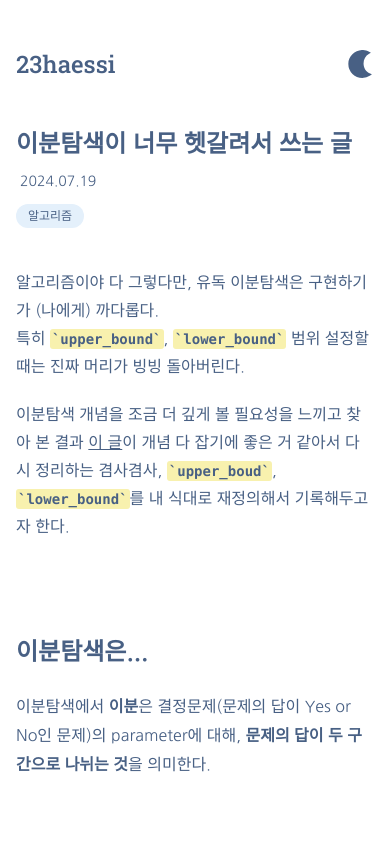
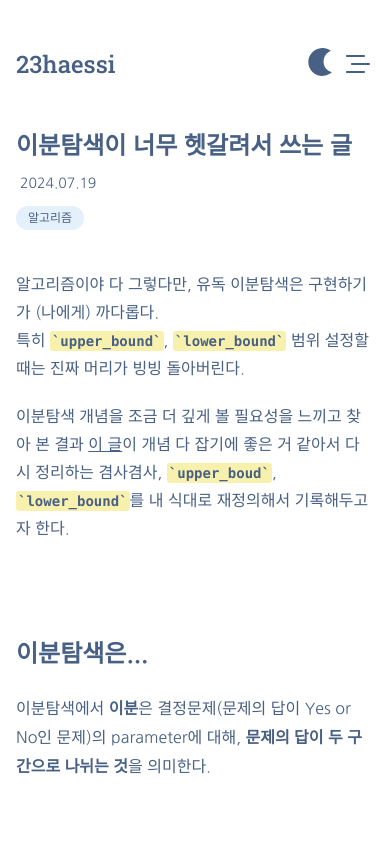
Before and after one commit to hyeju1123/haessi, a Next.js app: page /posts/binarySearch240719 in a window 390 px wide. Shown: the top 844 px of the page. Built offline with nearby package versions, Linux system fonts and the light colour scheme.

Commit message:
feat: Implement tags drawer in mobile view

```diff
--- a/src/app/layout.tsx
+++ b/src/app/layout.tsx
@@ -5,6 +5,9 @@ import "./globals.css";
 import Tags from "@/components/Tags";
 import Header from "@/components/Header";
 import Footer from "@/components/Footer";
+import TagsDrawer from "@/components/TagsDrawer";
+import TagsDrawerWrapper from "@/components/TagsDrawerWrapper";
+
 import TagsProvider from "@/provider/TagsProvider";
 import ThemeProvider from "@/provider/ThemeProvider";
 
@@ -28,10 +31,12 @@ export default function RootLayout({
 }>) {
   return (
     <html lang="en" className={gothic.className}>
-      <body>
+      <body className="flex justify-center w-full min-h-screen bg-background">
         <ThemeProvider>
-          <div className="flex justify-center w-full min-h-screen bg-background">
           <TagsProvider>
+            <TagsDrawerWrapper>
+              <TagsDrawer />
+            </TagsDrawerWrapper>
             <section className="flex flex-col w-full max-w-screen-md">
               <Header />
               <main className="flex-1">{children}</main>
@@ -41,7 +46,6 @@ export default function RootLayout({
               <Tags />
             </section>
           </TagsProvider>
-          </div>
         </ThemeProvider>
       </body>
     </html>
--- /dev/null
+++ b/src/components/CloseDrawerButton.tsx
@@ -0,0 +1,16 @@
+"use client";
+
+import { TagsContext } from "@/provider/TagsProvider";
+import { useContext } from "react";
+
+import CrossIcon from "./icons/CrossIcon";
+
+export default function CloseDrawerButton() {
+  const { handleDrawer } = useContext(TagsContext);
+
+  return (
+    <button onClick={() => handleDrawer(false)} className="self-end">
+      <CrossIcon />
+    </button>
+  );
+}
--- a/src/components/Header.tsx
+++ b/src/components/Header.tsx
@@ -3,7 +3,9 @@
 import { useContext } from "react";
 
 import Link from "next/link";
+import BarsIcon from "./icons/BarsIcon";
 import ThemeIcon from "./icons/ThemeIcon";
+
 import useColorTheme from "@/hooks/ThemeColor";
 import { Roboto_Slab } from "next/font/google";
 import { ALL, TagsContext } from "@/provider/TagsProvider";
@@ -12,7 +14,7 @@ const roboto = Roboto_Slab({ subsets: ["latin"] });
 
 export default function Header() {
   const { theme, setTheme } = useColorTheme();
-  const { handleTag } = useContext(TagsContext);
+  const { handleTag, handleDrawer } = useContext(TagsContext);
 
   return (
     <header className="flex justify-between px-4 py-12">
@@ -21,9 +23,14 @@ export default function Header() {
           23haessi
         </h1>
       </Link>
-      <button onClick={() => setTheme(theme === "dark" ? "light" : "dark")}>
-        <ThemeIcon />
-      </button>
+      <section>
+        <button onClick={() => setTheme(theme === "dark" ? "light" : "dark")}>
+          <ThemeIcon />
+        </button>
+        <button onClick={() => handleDrawer(true)} className="2xl:hidden ml-2">
+          <BarsIcon />
+        </button>
+      </section>
     </header>
   );
 }
--- a/src/components/TagButton.tsx
+++ b/src/components/TagButton.tsx
@@ -10,7 +10,12 @@ type Props = {
 };
 
 export default function TagButton({ tag, num }: Props) {
-  const { handleTag, tag: clickedTag } = useContext(TagsContext);
+  const {
+    handleTag,
+    handleDrawer,
+    showDrawer,
+    tag: clickedTag,
+  } = useContext(TagsContext);
   const pathname = usePathname();
   const router = useRouter();
 
@@ -18,6 +23,7 @@ export default function TagButton({ tag, num }: Props) {
     e.preventDefault();
     pathname.startsWith("/posts") && router.push("/");
     handleTag(tag);
+    showDrawer && handleDrawer(false);
   };
 
   return (
--- /dev/null
+++ b/src/components/TagsDrawer.tsx
@@ -0,0 +1,20 @@
+import { getTags } from "@/services/posts";
+import TagButton from "./TagButton";
+
+import CloseDrawerButton from "./CloseDrawerButton";
+
+export default async function TagsDrawer() {
+  const tags = await getTags();
+
+  return (
+    <nav className="bg-background w-80 min-h-screen p-12 flex flex-col shadow-md">
+      <CloseDrawerButton />
+      <h2 className="text-xl font-semibold text-text my-8">TAGS</h2>
+      <ul>
+        {Object.entries(tags).map(([tag, num]) => (
+          <TagButton key={tag} tag={tag} num={num} />
+        ))}
+      </ul>
+    </nav>
+  );
+}
--- /dev/null
+++ b/src/components/TagsDrawerWrapper.tsx
@@ -0,0 +1,27 @@
+"use client";
+
+import { TagsContext } from "@/provider/TagsProvider";
+import { useContext } from "react";
+
+export default function TagsDrawerWrapper({
+  children,
+}: {
+  children: React.ReactNode;
+}) {
+  const { showDrawer, handleDrawer } = useContext(TagsContext);
+
+  const closeDrawer = (e: React.MouseEvent) => {
+    if (e.target === e.currentTarget) handleDrawer(false);
+  };
+
+  return (
+    <section
+      onClick={closeDrawer}
+      className={`${
+        showDrawer ? "block" : "hidden"
+      } bg-background/30 fixed z-10 flex justify-end w-full h-screen`}
+    >
+      {children}
+    </section>
+  );
+}
--- /dev/null
+++ b/src/components/icons/BarsIcon.tsx
@@ -0,0 +1,9 @@
+"use client";
+
+import useThemeColor from "@/hooks/ThemeColor";
+import Bars from "../../../public/images/bars.svg";
+
+export default function BarsIcon() {
+  const { text } = useThemeColor();
+  return <Bars className="mx-1" width="24" height="24" fill={text} />;
+}
--- /dev/null
+++ b/src/components/icons/CrossIcon.tsx
@@ -0,0 +1,10 @@
+"use client";
+
+import useColorTheme from "@/hooks/ThemeColor";
+import Cross from "../../../public/images/cross.svg";
+
+export default function CrossIcon() {
+  const { text } = useColorTheme();
+
+  return <Cross width="26" height="26" fill={text} />;
+}
--- a/src/provider/TagsProvider.tsx
+++ b/src/provider/TagsProvider.tsx
@@ -9,23 +9,32 @@ type Props = {
 type TagsValue = {
   tag: string;
   handleTag: (choosedTag: string) => void;
+  showDrawer: boolean;
+  handleDrawer: (toggle: boolean) => void;
 };
 
 export const ALL = "ALL";
 export const TagsContext = createContext<TagsValue>({
   tag: ALL,
   handleTag: () => {},
+  showDrawer: false,
+  handleDrawer: () => {},
 });
 
 export default function TagsProvider({ children }: Props) {
   const [tag, setTag] = useState<string>(ALL);
+  const [showDrawer, setShowDrawer] = useState<boolean>(false);
 
   const handleTag = (choosedTag: string) => {
     setTag(choosedTag);
   };
 
+  const handleDrawer = (toggle: boolean) => {
+    setShowDrawer(toggle);
+  };
+
   return (
-    <TagsContext.Provider value={{ handleTag, tag }}>
+    <TagsContext.Provider value={{ handleTag, tag, showDrawer, handleDrawer }}>
       {children}
     </TagsContext.Provider>
   );
```
Also changed, not shown: public/images/bars.svg (added), public/images/cross.svg (added). Lines whose indentation alone changed are shown as unchanged.
